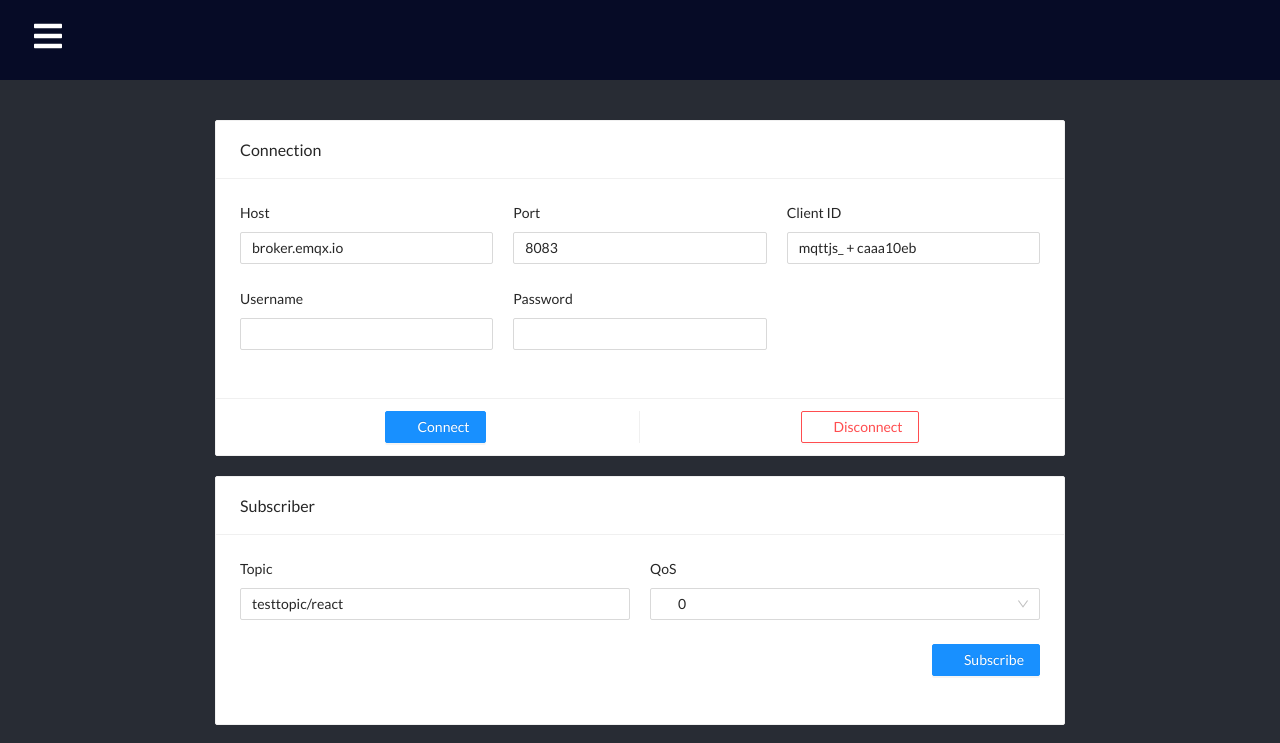
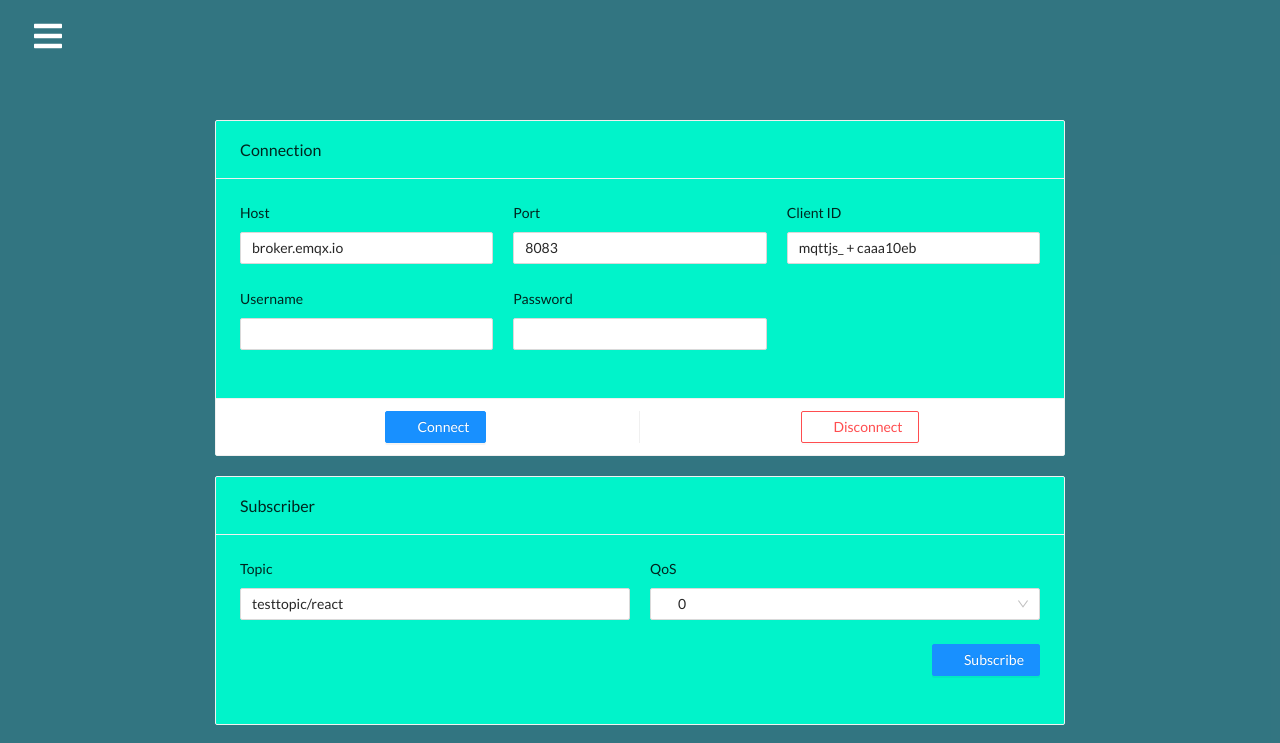
Before and after one commit to rexfordkode/IIoT-Dashboard, a React (Create React App) app in the folder client/: page /dashboard in a window 1280 px wide. Shown: the top 743 px of the page. Built offline with nearby package versions, Linux system fonts and the light colour scheme.

Commit message:
updated certain styles

```diff
--- a/client/src/components/NavBar.css
+++ b/client/src/components/NavBar.css
@@ -1,5 +1,5 @@
 .navbar {
-  background-color: #060b26;
+  background-color: rgba(7, 88, 102, 0.822);
   height: 80px;
   display: flex;
   justify-content: start;
@@ -13,7 +13,7 @@
 }
 
 .nav-menu {
-  background-color: #060b26;
+  background-color: #20405f;
   width: 250px;
   height: 100vh;
   display: flex;
@@ -60,7 +60,7 @@
 }
 
 .navbar-toggle {
-  background-color: #060b26;
+  background-color: rgba(7, 88, 102, 0.822);
   width: 100%;
   height: 80px;
   display: flex;
--- a/client/src/pages/Dashboard.css
+++ b/client/src/pages/Dashboard.css
@@ -1,7 +1,7 @@
 @import '~antd/dist/antd.css';
 
 .dashboard {
-  background-color: #282c34;
+  background-color: rgba(7, 88, 102, 0.822);
   min-height: 100vh;
   padding: 40px;
   display: flex;
@@ -9,15 +9,19 @@
   align-items: center;
   justify-content: center;
   font-size: calc(10px + 2vmin);
-  color: white;
 }
 
 .dashboard .ant-card {
   width: 100%;
   max-width: 850px;
   margin-bottom: 20px;
+  background-color: #00f5ccfb;
 }
 
 .ant-form-inline .ant-form-item {
   margin-bottom: 20px;
 }
+
+.ant-list-item-meta-description{
+  color: rgba(19, 3, 3, 0.651);
+}
```
